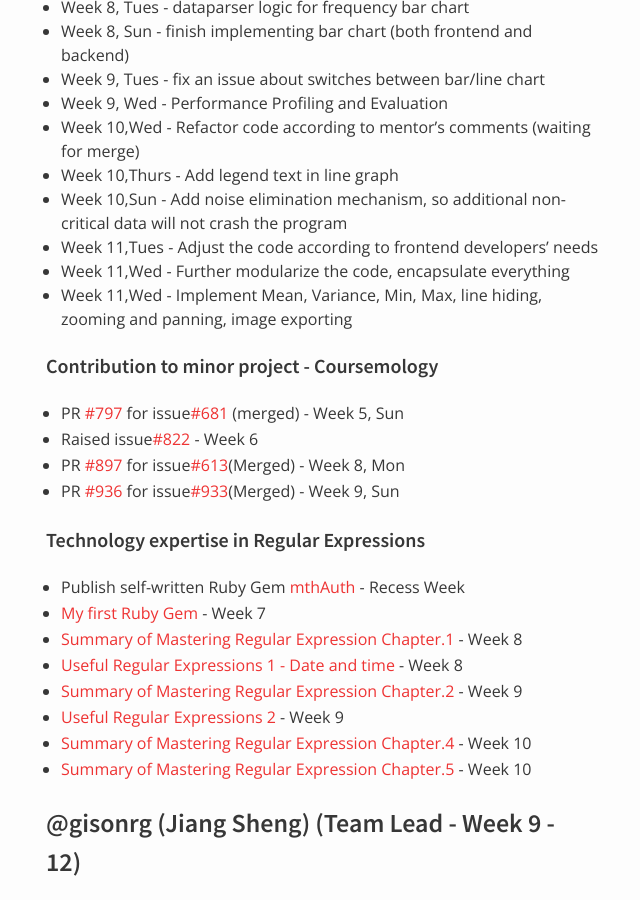
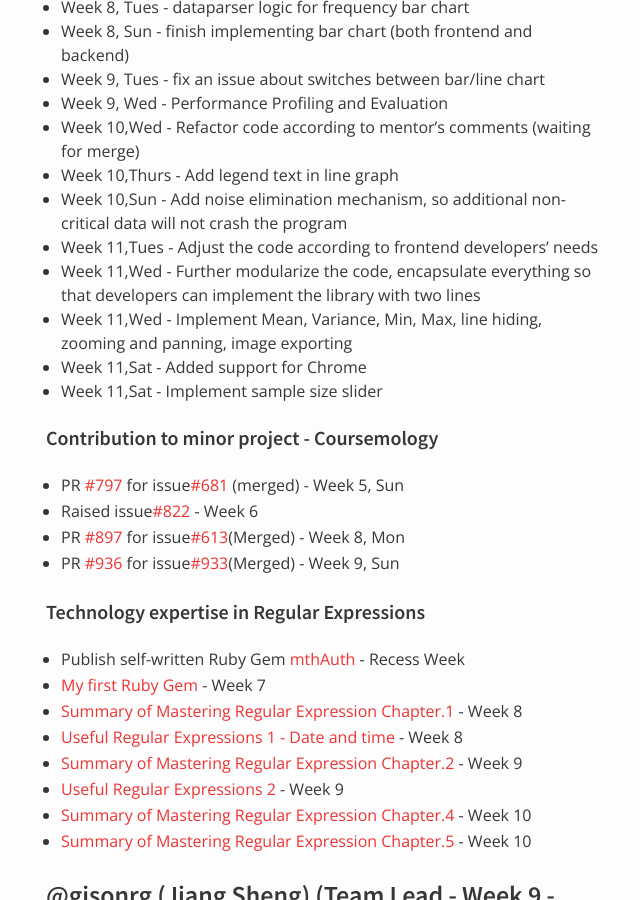
Before and after one commit to nus-oss/cs3281-AY1516S2-website, a Jekyll site: the page built from teams/codebender.md, in a window 1280 px wide and 900 px high, scrolled down 12812 px. Shown: the whole window, without its empty margins (324-964 px from the left). Built offline with Jekyll 4.4.1, drawn with Linux system fonts in a browser that asks for light colours.

Commit message:
Update codebender.md

```diff
--- a/teams/codebender.md
+++ b/teams/codebender.md
@@ -388,8 +388,10 @@
 * Week 10,Thurs - Add legend text in line graph
 * Week 10,Sun - Add noise elimination mechanism, so additional non-critical data will not crash the program
 * Week 11,Tues - Adjust the code according to frontend developers' needs
-* Week 11,Wed - Further modularize the code, encapsulate everything
+* Week 11,Wed - Further modularize the code, encapsulate everything so that developers can implement the library with two lines
 * Week 11,Wed - Implement Mean, Variance, Min, Max, line hiding, zooming and panning, image exporting
+* Week 11,Sat - Added support for Chrome
+* Week 11,Sat - Implement sample size slider
 
 #### Contribution to minor project - Coursemology
  * PR [#797](https://github.com/Coursemology/coursemology2/pull/797) for issue[#681](https://github.com/Coursemology/coursemology2/issues/681) (merged) - Week 5, Sun
```
